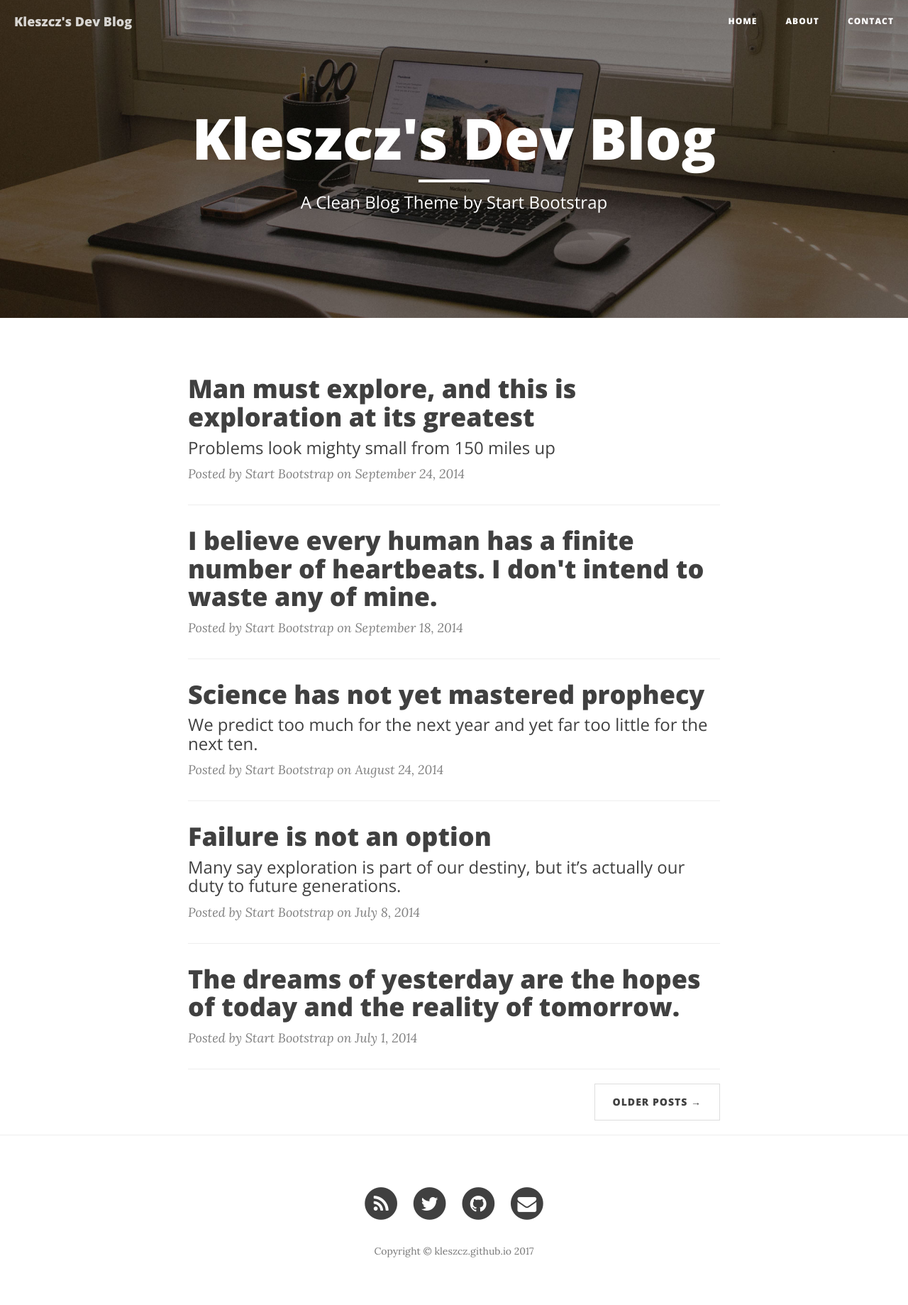
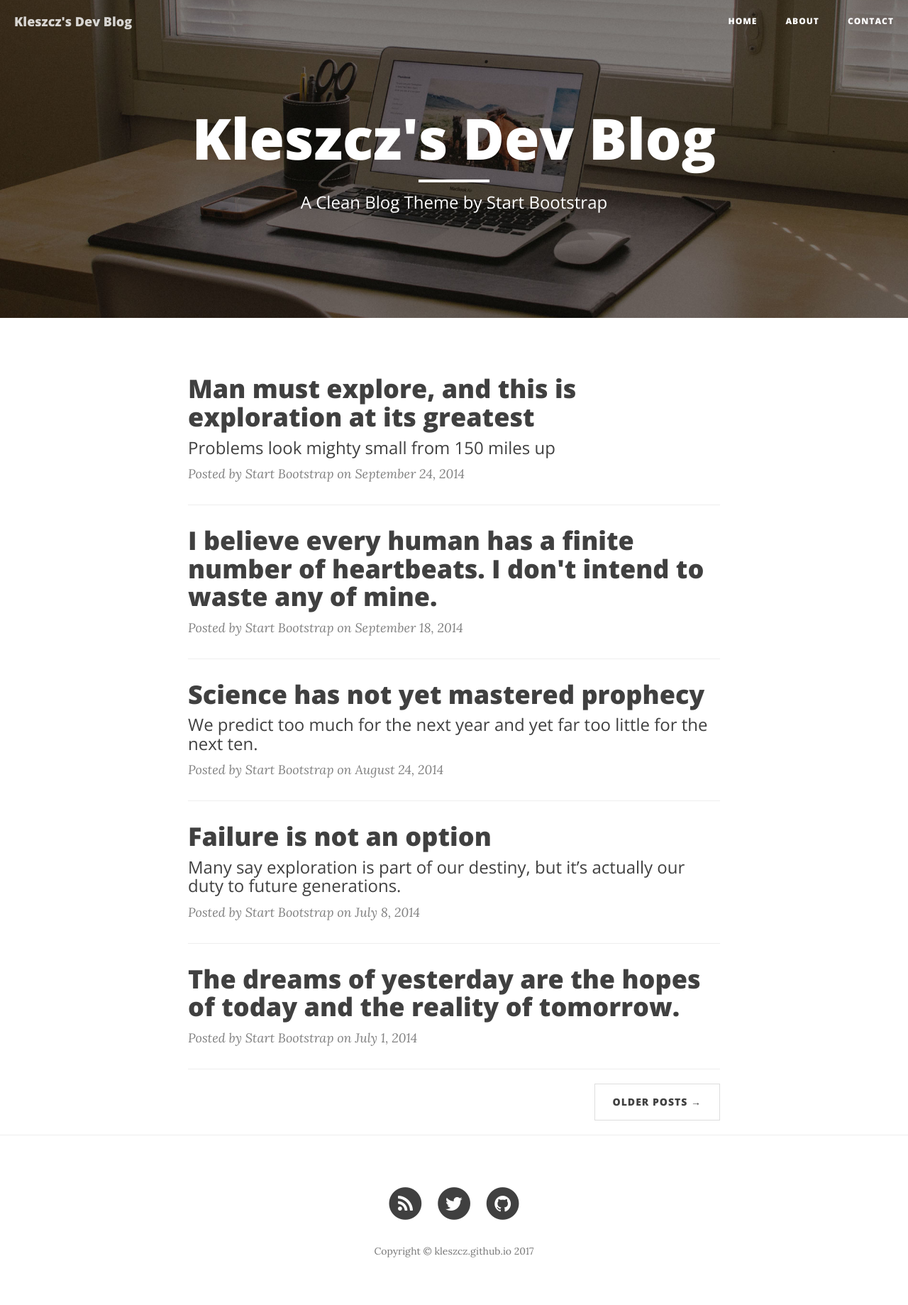
Before and after one commit to kleszcz/blog, a Jekyll site: the page built from index.html, in a window 1280 px wide. Shown: the whole page at 71% size. Built offline with Jekyll 4.4.1, drawn with Linux system fonts in a browser that asks for light colours; nearby versions of some CDN libraries; the list of posts is cut into pages by our own code.

Commit message:
remove email button

```diff
--- a/_includes/footer.html
+++ b/_includes/footer.html
@@ -42,16 +42,6 @@
                         </a>
                     </li>
                     {% endif %}
-                    {% if site.email_username %}
-                    <li>
-                        <a href="mailto:{{ site.email_username }}">
-                            <span class="fa-stack fa-lg">
-                                <i class="fa fa-circle fa-stack-2x"></i>
-                                <i class="fa fa-envelope fa-stack-1x fa-inverse"></i>
-                            </span>
-                        </a>
-                    </li>
-                    {% endif %}
                 </ul>
                 <p class="copyright text-muted">Copyright &copy; {{ site.copyright_name }} {{ site.time | date: '%Y' }}</p>
             </div>
```
